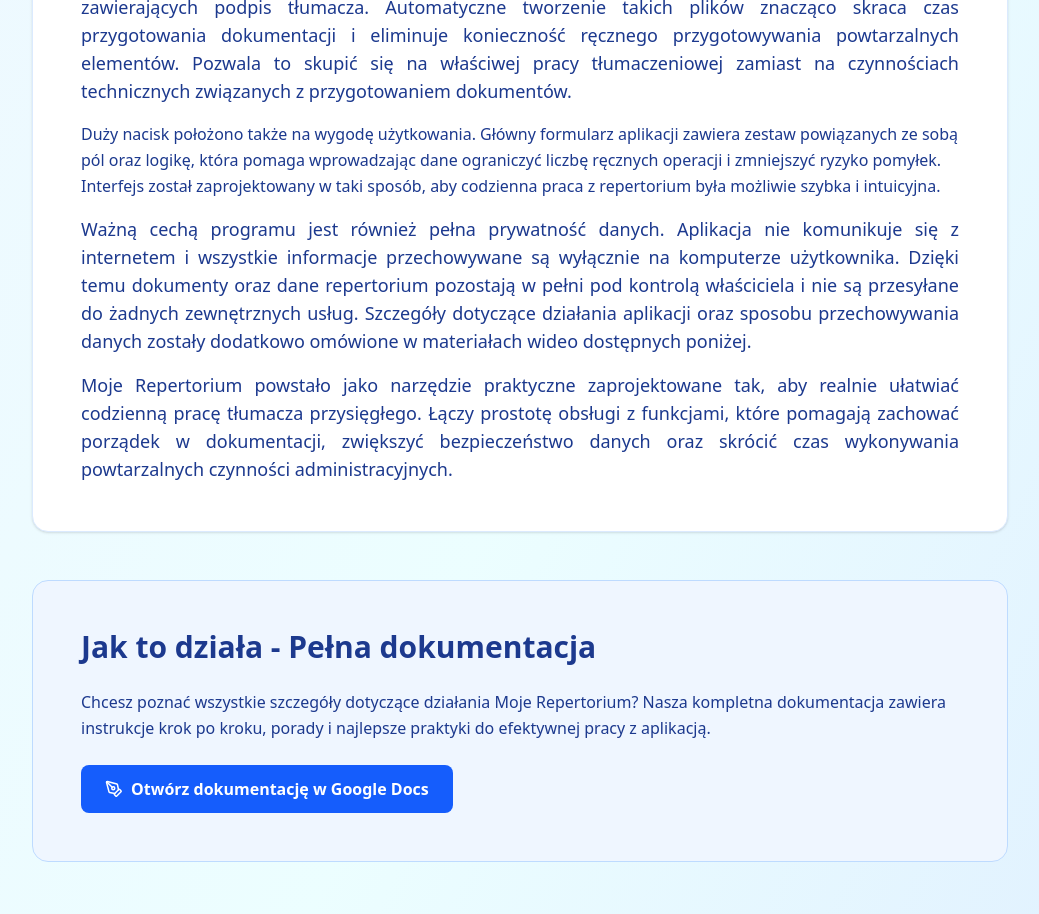
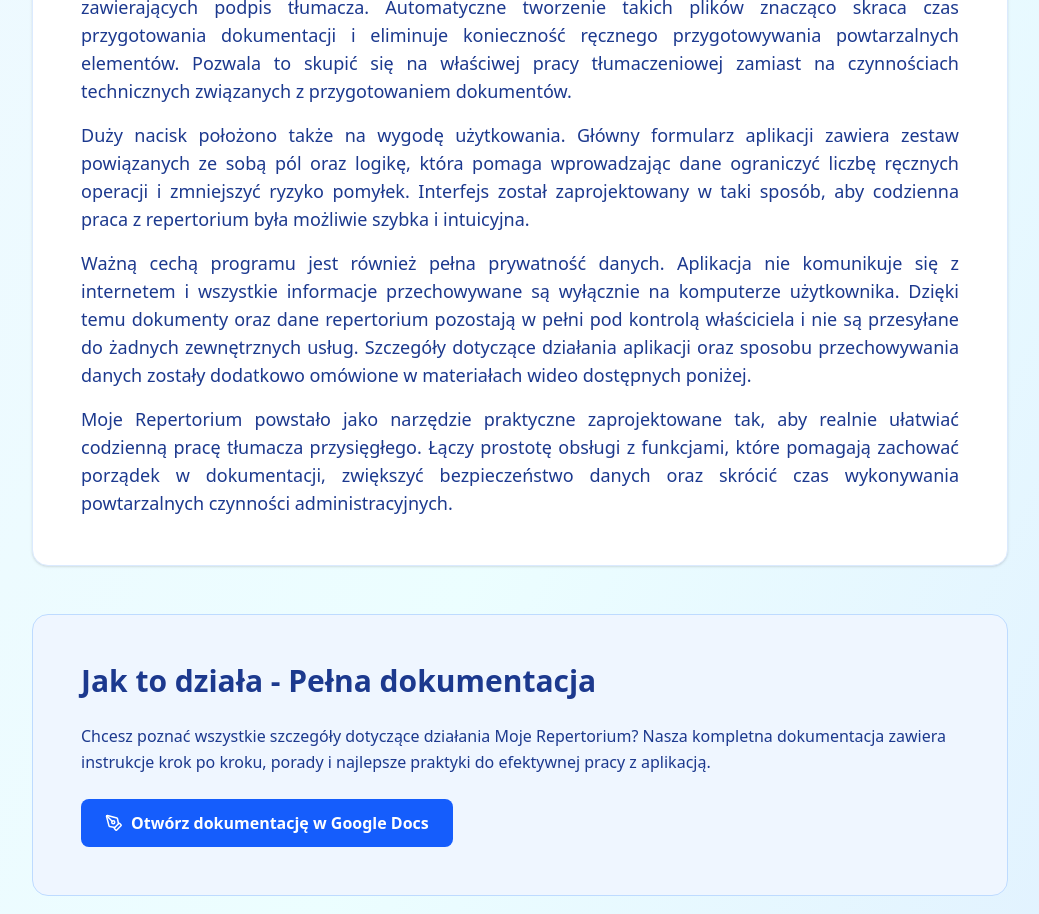
Before and after one commit to KubaKarwow/mojeRepertoriumLandingPage, a React (Vite) app: page / in a window 1280 px wide. Shown: the part 940-1854 px from the top of the page, without its empty margins (120-1159 px from the left). Built offline with nearby package versions, Linux system fonts and the light colour scheme.

Commit message:
change small text formatting bug

```diff
--- a/src/App.tsx
+++ b/src/App.tsx
@@ -58,7 +58,7 @@
                             ręcznego przygotowywania powtarzalnych elementów. Pozwala to skupić się na właściwej
                             pracy tłumaczeniowej zamiast na czynnościach technicznych związanych z przygotowaniem dokumentów.
                         </p>
-                        <p className="text-lgtext-justify">
+                        <p className="text-lg text-justify">
                             Duży nacisk położono także na wygodę użytkowania.
                             Główny formularz aplikacji zawiera zestaw powiązanych
                             ze sobą pól oraz logikę, która pomaga wprowadzając dane ograniczyć
```
